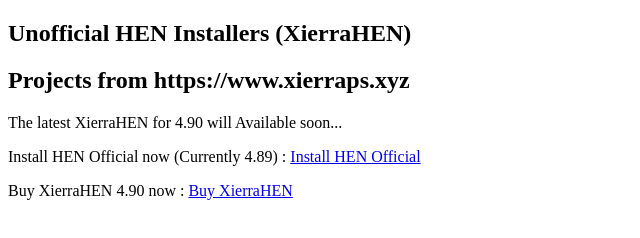
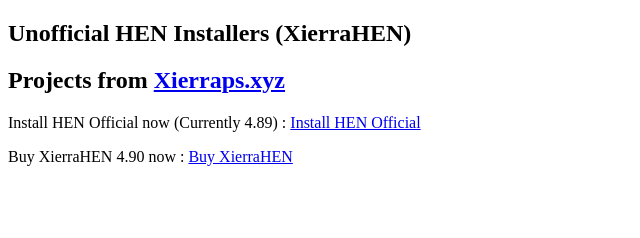
Before and after one commit to xierramolient/XierraHEN, a plain HTML site: page index.html in a window 1280 px wide. Shown: the whole page, without its empty margins (0-640 px from the left). Drawn offline with Linux system fonts and the light colour scheme.

Commit message:
Update index.html

```diff
--- a/index.html
+++ b/index.html
@@ -10,8 +10,8 @@
 <body>
 <p></p>
 <h2>Unofficial HEN Installers (XierraHEN)</h2>
-<h2>Projects from https://www.xierraps.xyz</h2>
-<p>The latest XierraHEN for 4.90 will Available soon...</p>
+<h2>Projects from <a href="https://www.xierraps.xyz">Xierraps.xyz</a></h2>
+<p></p>
 <p></p>
 <p></p>
 <p></p>
```
